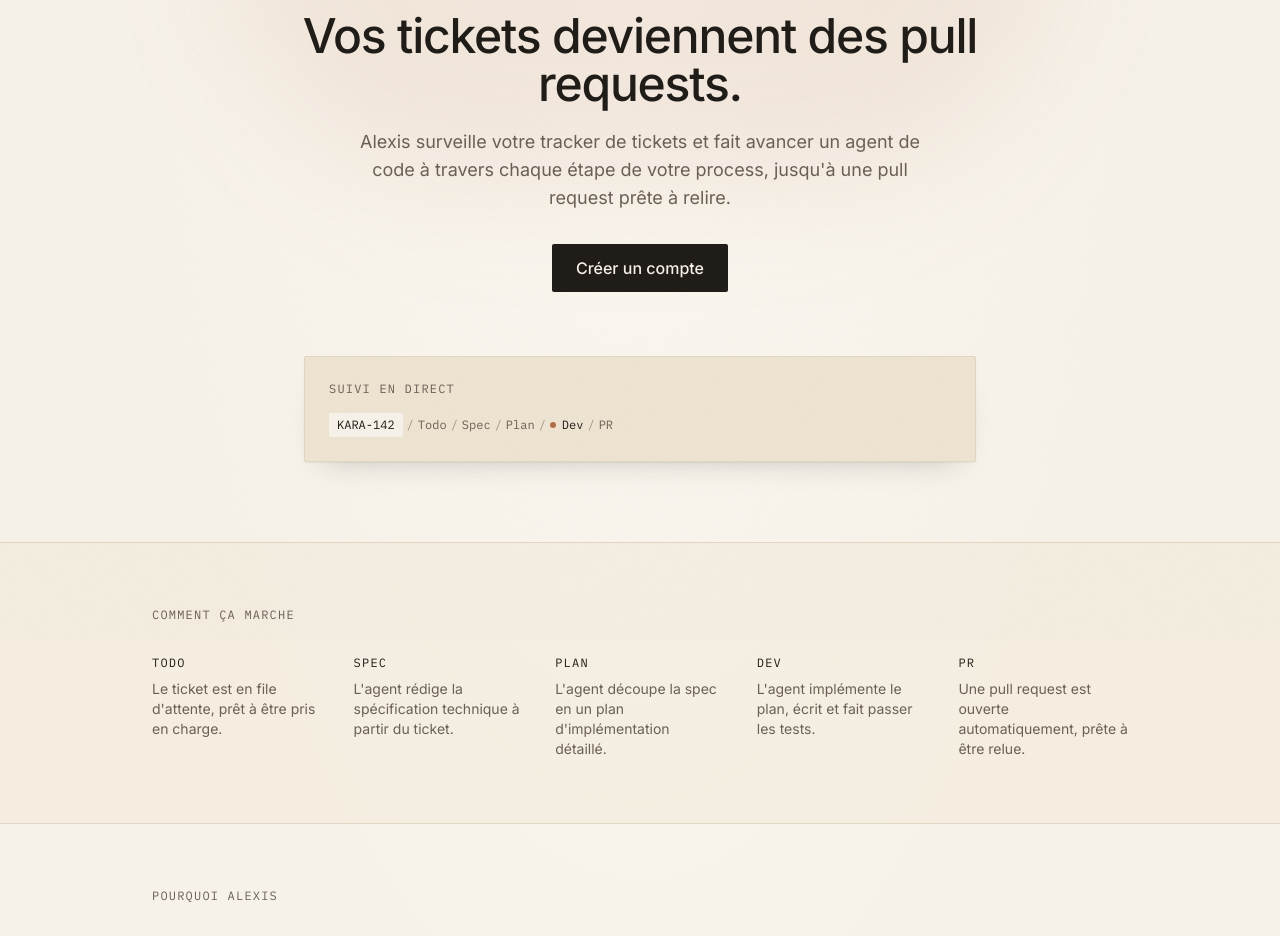
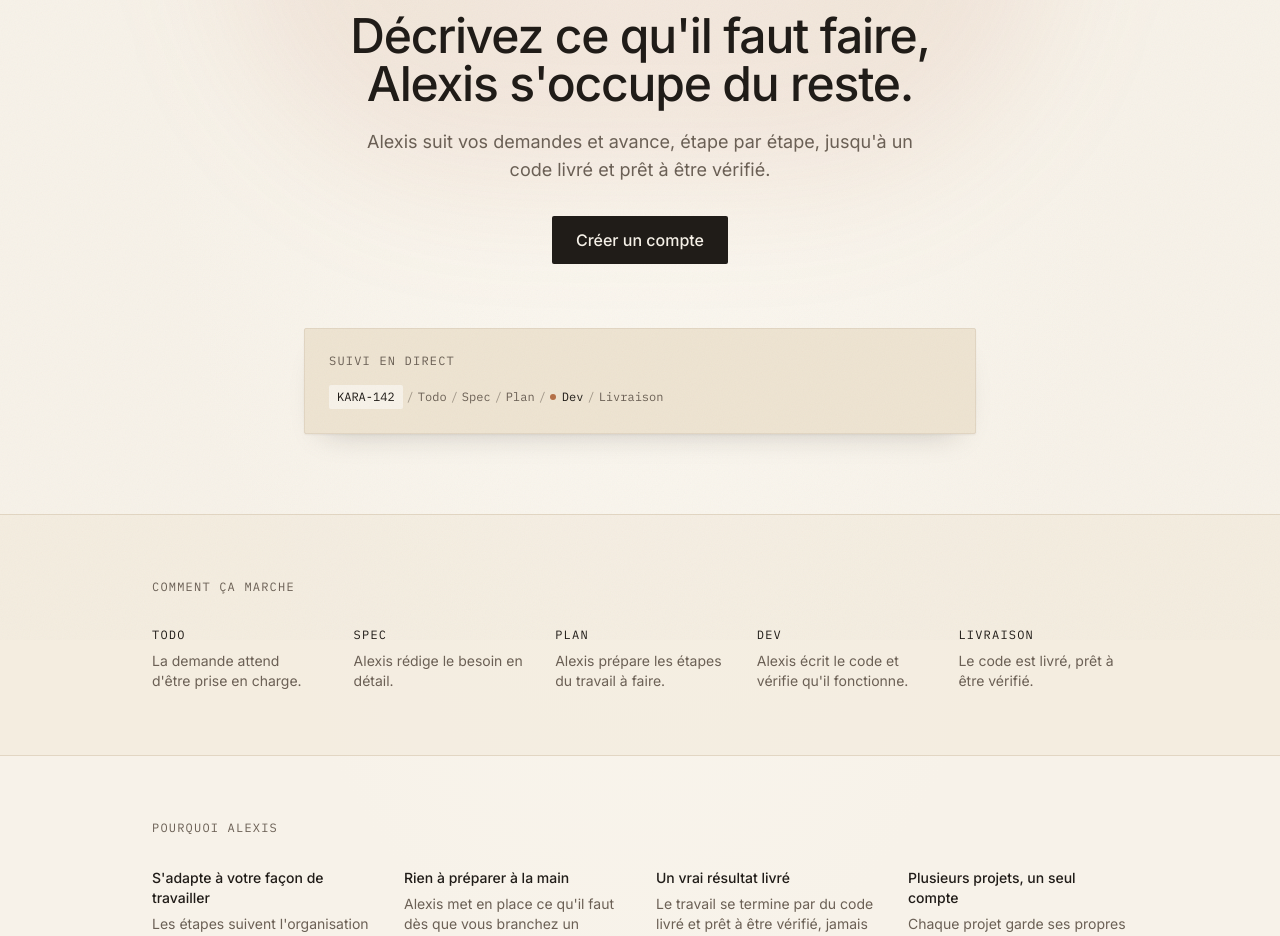
Before and after one commit to Atak0ra/alexis-front, a Next.js app: page / in a window 1280 px wide. Shown: the part 160-1096 px from the top of the page. Built offline with nearby package versions, Linux system fonts and the light colour scheme.

Commit message:
content: rewrite copy in plain language, drop pull-request/tracker jargon

```diff
--- a/app/page.tsx
+++ b/app/page.tsx
@@ -3,35 +3,31 @@ import { cn } from "@/lib/utils";
 import { buttonVariants } from "@/components/ui/button";
 
 const STAGES = [
-  { key: "todo", label: "Todo", description: "Le ticket est en file d'attente, prêt à être pris en charge." },
-  { key: "spec", label: "Spec", description: "L'agent rédige la spécification technique à partir du ticket." },
-  { key: "plan", label: "Plan", description: "L'agent découpe la spec en un plan d'implémentation détaillé." },
-  { key: "dev", label: "Dev", description: "L'agent implémente le plan, écrit et fait passer les tests." },
-  { key: "pr", label: "PR", description: "Une pull request est ouverte automatiquement, prête à être relue." },
+  { key: "todo", label: "Todo", description: "La demande attend d'être prise en charge." },
+  { key: "spec", label: "Spec", description: "Alexis rédige le besoin en détail." },
+  { key: "plan", label: "Plan", description: "Alexis prépare les étapes du travail à faire." },
+  { key: "dev", label: "Dev", description: "Alexis écrit le code et vérifie qu'il fonctionne." },
+  { key: "livraison", label: "Livraison", description: "Le code est livré, prêt à être vérifié." },
 ] as const;
 
 const ACTIVE_STAGE_INDEX = 3;
 
 const VALUE_PROPS = [
   {
-    title: "Suit votre process",
-    description:
-      "Les étapes (Todo, Spec, Plan, Dev, PR) sont celles de votre tracker de tickets, pas un workflow imposé à apprendre.",
+    title: "S'adapte à votre façon de travailler",
+    description: "Les étapes suivent l'organisation que vous utilisez déjà, sans nouvelle méthode à apprendre.",
   },
   {
     title: "Rien à préparer à la main",
-    description:
-      "Alexis crée les statuts manquants directement dans votre tracker au moment où vous branchez un projet.",
+    description: "Alexis met en place ce qu'il faut dès que vous branchez un projet.",
   },
   {
-    title: "Une vraie pull request",
-    description:
-      "Le travail se termine par une PR ouverte automatiquement sur GitHub ou GitLab, prête à être relue — pas juste du code qui traîne.",
+    title: "Un vrai résultat livré",
+    description: "Le travail se termine par du code livré et prêt à être vérifié, jamais une simple ébauche.",
   },
   {
     title: "Plusieurs projets, un seul compte",
-    description:
-      "Chaque projet garde son propre dépôt, son propre agent et ses propres accès — pilotés depuis la même interface.",
+    description: "Chaque projet garde ses propres réglages et accès, pilotés depuis la même interface.",
   },
 ] as const;
 
@@ -75,13 +71,12 @@ export default function RootPage() {
       </header>
 
       <section className="mx-auto flex w-full max-w-3xl flex-col items-center px-6 pb-20 pt-8 text-center">
-        <p className="font-mono text-xs uppercase tracking-widest text-ink-muted">Automatisation de développement</p>
+        <p className="font-mono text-xs uppercase tracking-widest text-ink-muted">Développement automatisé</p>
         <h1 className="mt-6 text-4xl font-medium leading-tight tracking-tight text-ink sm:text-5xl">
-          Vos tickets deviennent des pull requests.
+          Décrivez ce qu&apos;il faut faire, Alexis s&apos;occupe du reste.
         </h1>
         <p className="mt-5 max-w-xl text-base text-ink-muted sm:text-lg">
-          Alexis surveille votre tracker de tickets et fait avancer un agent de code à travers chaque étape de votre
-          process, jusqu&apos;à une pull request prête à relire.
+          Alexis suit vos demandes et avance, étape par étape, jusqu&apos;à un code livré et prêt à être vérifié.
         </p>
 
         <Link href="/login?mode=signup" className={cn(buttonVariants("primary"), "mt-8 px-6 py-3 text-base")}>
```
Also changed, not shown: 1 other file (tests, documents, lock files or other folders).
